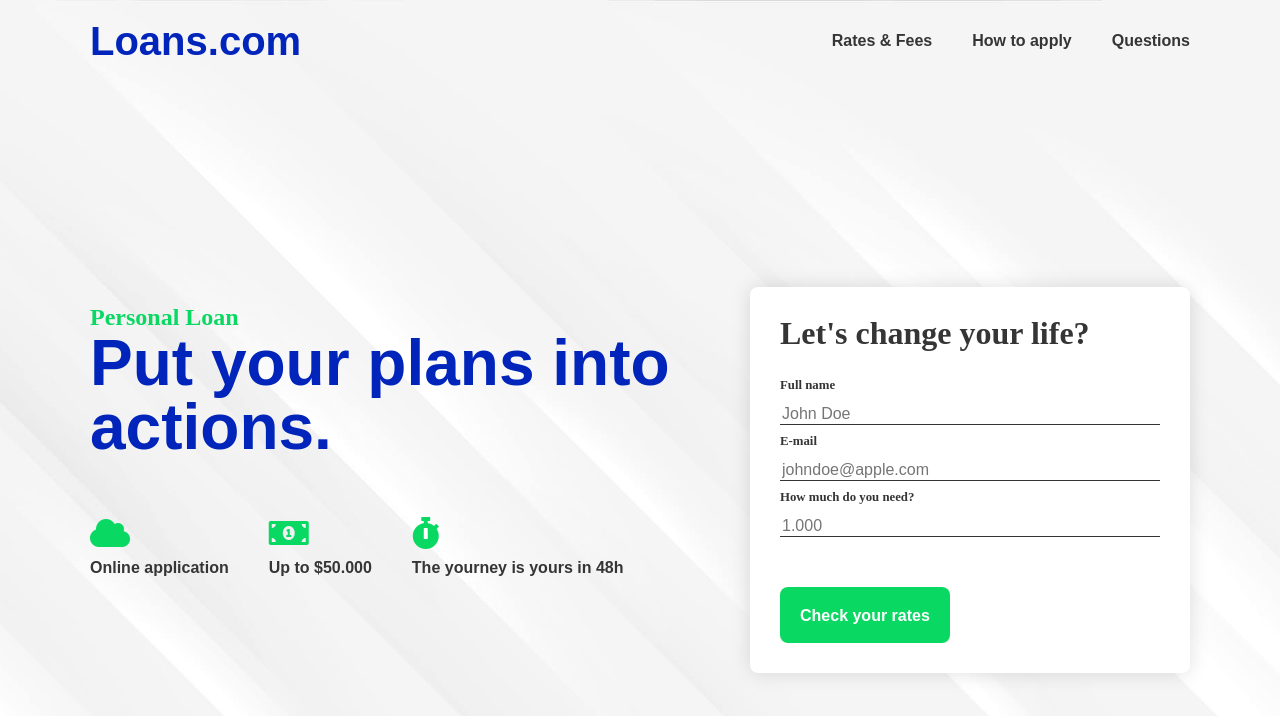
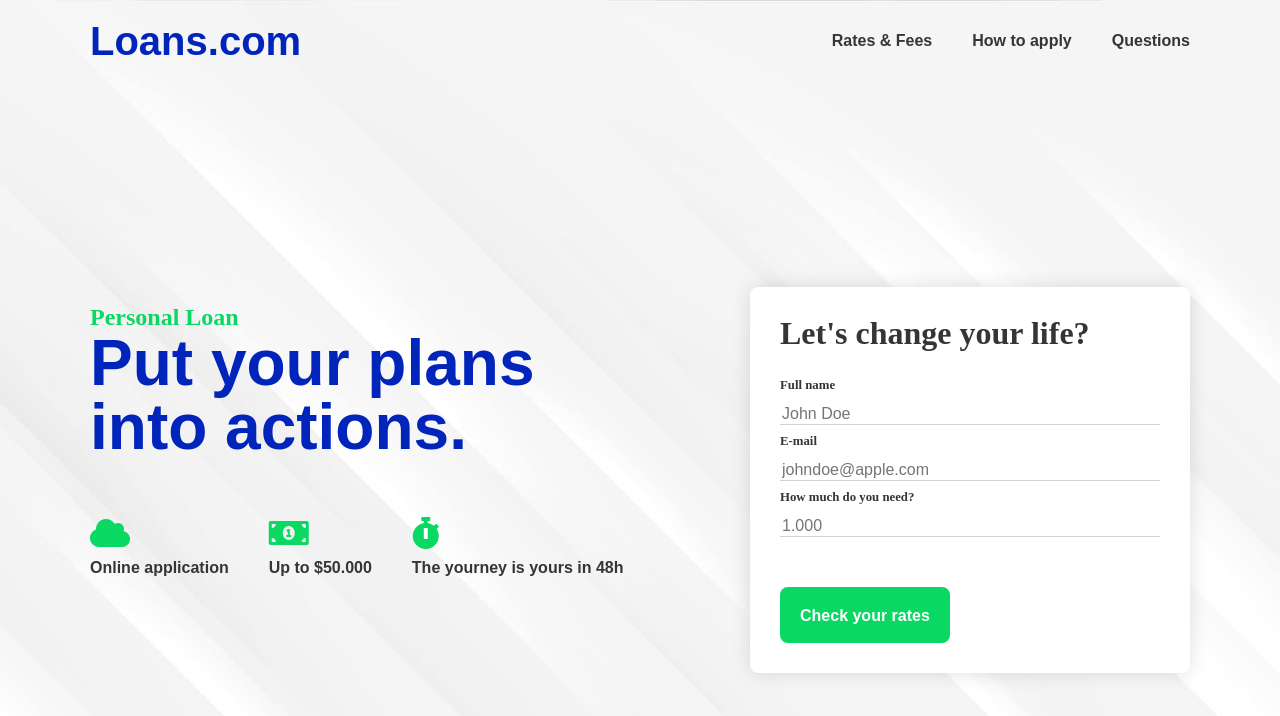
Before and after one commit to RaQ13/Loans, a plain HTML site: page index.html in a window 1280 px wide. Drawn offline with Linux system fonts and the light colour scheme.

Commit message:
fixed h1 width and placeholder underline

```diff
--- a/style.css
+++ b/style.css
@@ -61,6 +61,7 @@ span {
 }
 h1 {
     font-size: 4rem;
+    width: 80%;
 }
 .intro__info{
     width: 60%;
@@ -101,7 +102,7 @@ form {
 }
 input {
     border: none;
-    border-bottom: 1px solid var(--text-color);
+    border-bottom: 1px solid lightgray;
     width: calc(100% - 60px);
     line-height: 8px;
     outline: none;
```
